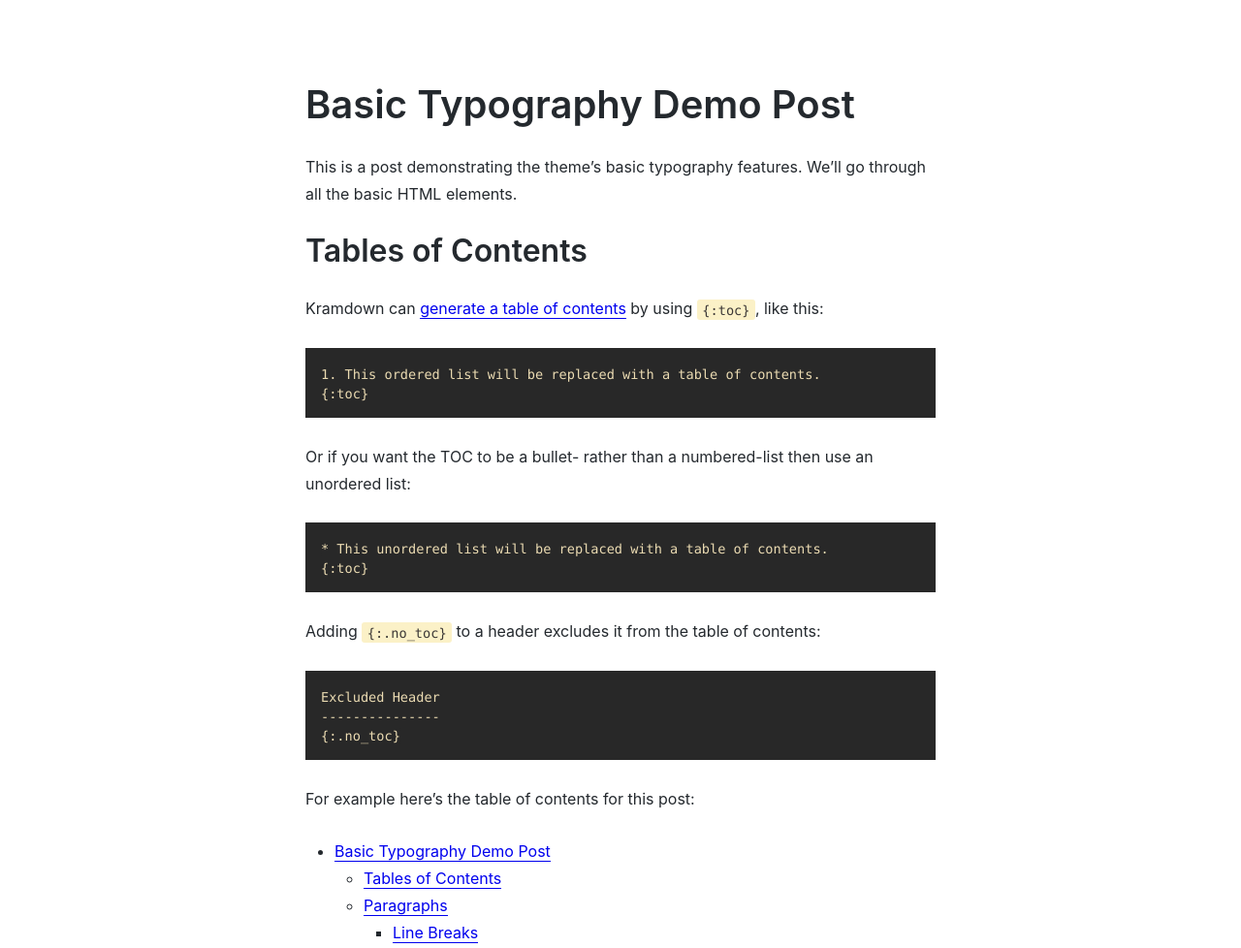
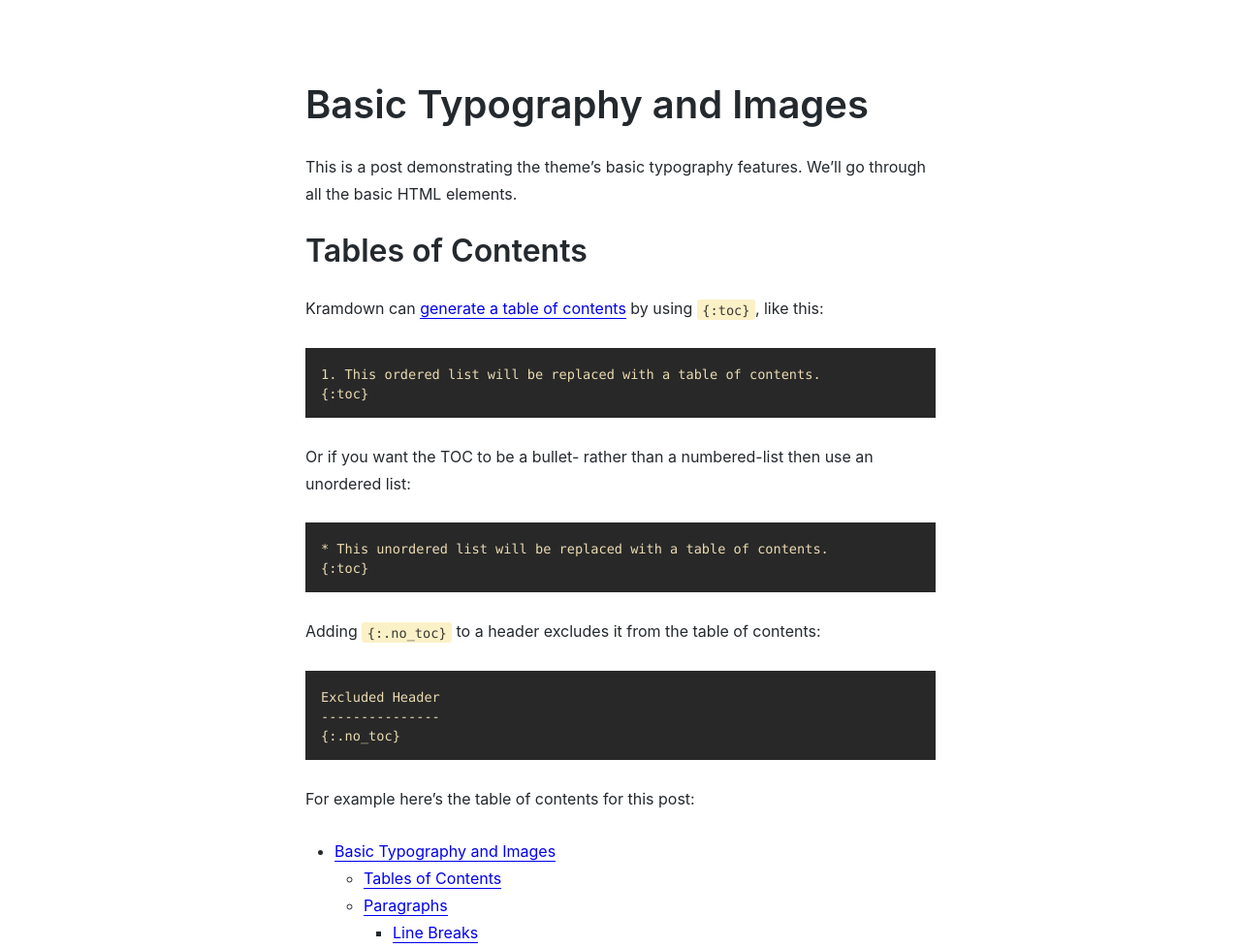
Before and after one commit to seanh/jekyll-theme-oatcake, a Jekyll site: the page built from _posts/2019-08-01-basics.md, in a window 1280 px wide and 1400 px high. Shown: the part 146-1124 px from the top of the window at 97% size. Built offline with Jekyll 4.4.1, drawn with Linux system fonts in a browser that asks for light colours; our own code applies the rules of GitHub Pages for plain Markdown files.

Commit message:
Improve a post title

```diff
--- a/_posts/2019-08-01-basics.md
+++ b/_posts/2019-08-01-basics.md
@@ -1,5 +1,5 @@
-Basic Typography Demo Post
-==========================
+Basic Typography and Images
+===========================
 
 This is a post demonstrating the theme's basic typography features. We'll go
 through all the basic HTML elements.
```
